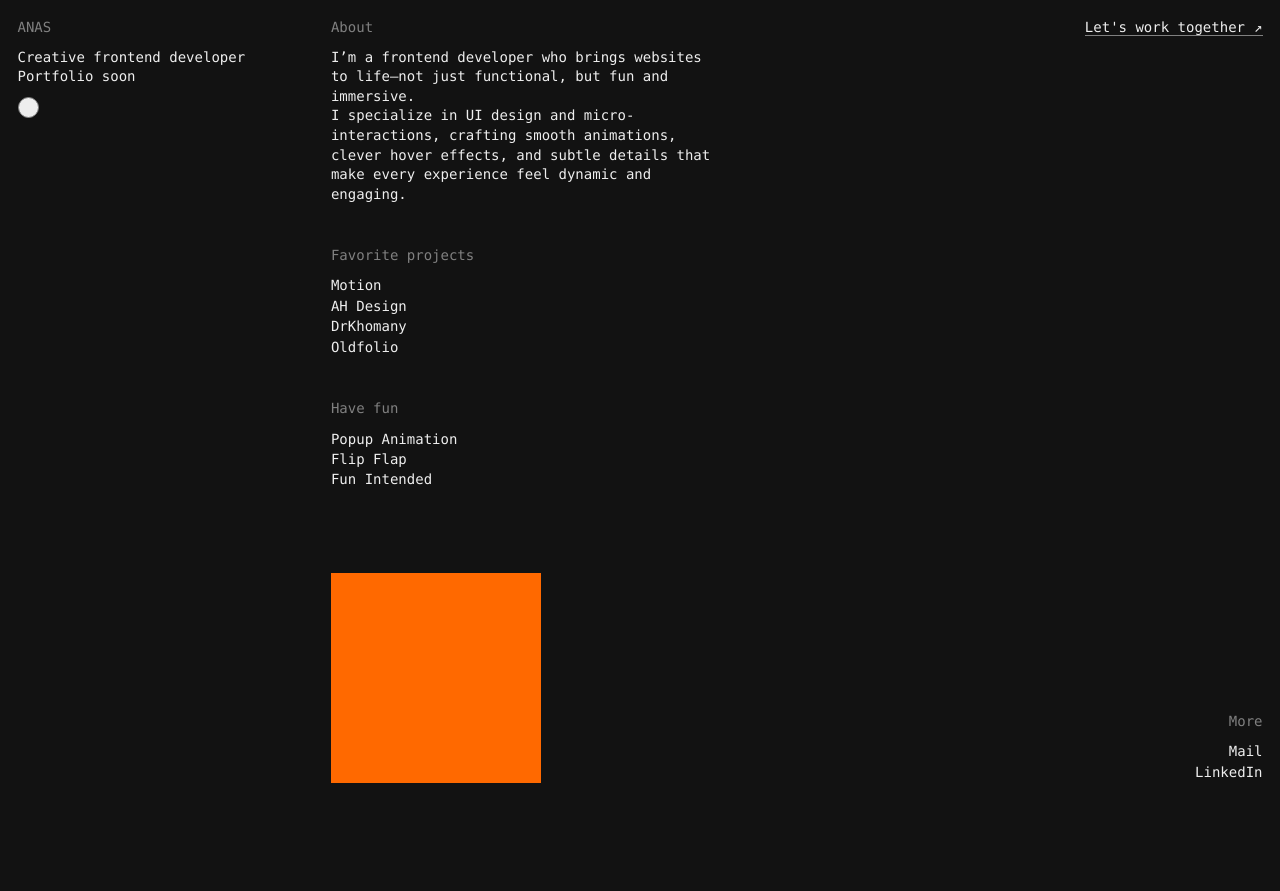
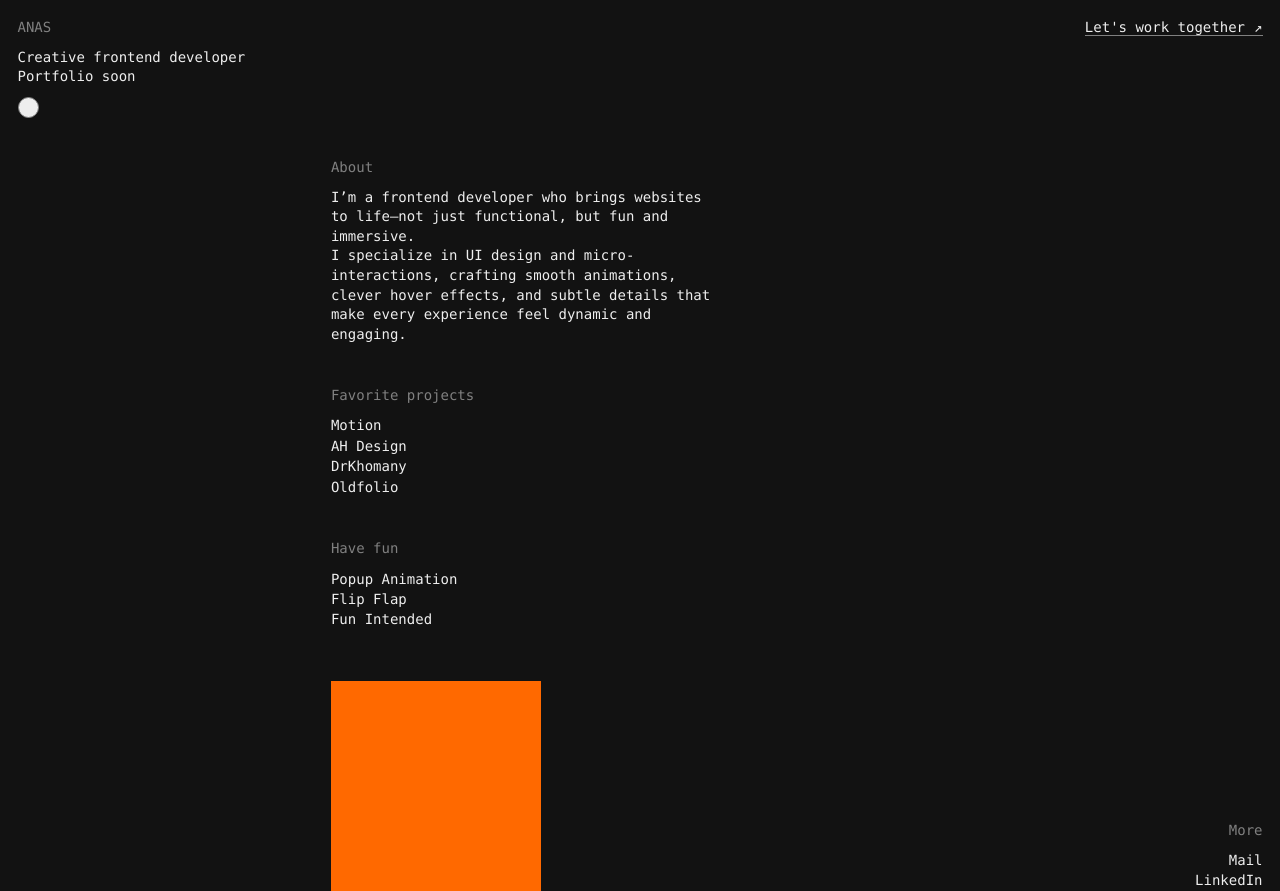
Before and after one commit to czxanas/portfolio, an Astro site: page / in a window 1280 px wide. Before the commit the page ends 800 px from the top, so only its background shows below. Built offline with nearby package versions, Linux system fonts and the light colour scheme; Astro itself is replaced by a stand-in of ours.

Commit message:
Optimize the mobile size code - v2

```diff
--- a/src/components/Main.astro
+++ b/src/components/Main.astro
@@ -5,7 +5,7 @@
 <section class="w-full h-full">
     <div class="grid grid-cols-8 gap-2.5 h-full">
         <div
-            class="col-start-3 col-end-6 max-sm:col-start-1 max-md:col-end-9 max-md:mt-12 mb-12"
+            class="col-start-3 col-end-6 max-sm:col-start-1 max-md:col-end-9 mt-12 md:mt-40 mb-12"
         >
             <div class="flex flex-col gap-12">
                 <div class="flex-column">
```
